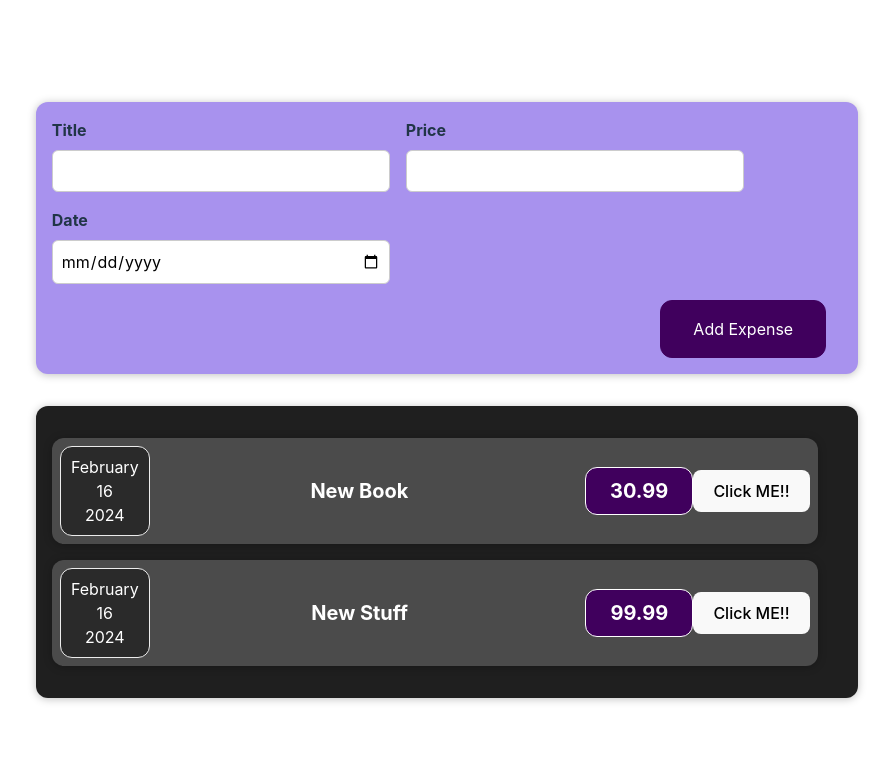
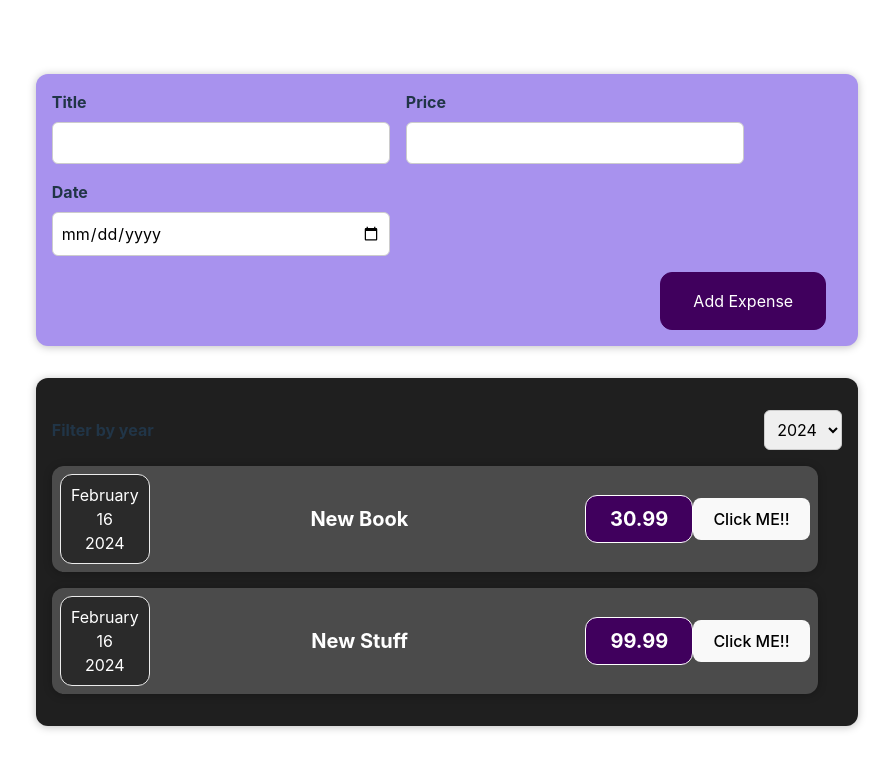
Before and after one commit to gbrds/expenses, a React (Vite) app: page / in a window 1280 px wide. Shown: the top 770 px of the page, without its empty margins (193-1086 px from the left). Built offline with nearby package versions, Linux system fonts and the light colour scheme.

Commit message:
expense filtering

```diff
--- a/src/App.jsx
+++ b/src/App.jsx
@@ -1,23 +1,26 @@
+import {useState} from 'react';
 import './App.css';
-import './assets/expenses/Expenses.css';
 import Expenses from './assets/expenses/Expenses';
 import NewExpense from './assets/newExpense/newExpense';
 
-const App = () => {
-  const expenses = [
-    { date: new Date(2024, 1, 16), title: 'New Book', price: 30.99 },
-    { date: new Date(2024, 1, 16), title: 'New Stuff', price: 99.99 }
+  const DYMMY_EXPENSES = [
+    { id: 'id1', date: new Date(2024, 1, 16), title: 'New Book', price: 30.99 },
+    { id: 'id2', date: new Date(2024, 1, 16), title: 'New Stuff', price: 99.99 }
   ];
 
-const addExpenseHandler = (expense) => {
-  console.log('in app.js')
-  console.log(expense)
-}
+const App = () => {
+  const [expense, setExpenses] = useState(DYMMY_EXPENSES)
+
+  const addExpenseHandler = (expense) => {
+    setExpenses((previousExpenses) => {
+      return [expense, ...previousExpenses]
+    })
+  }
 
   return (
     <div className="App">
-      <NewExpense onAddExpense={addExpenseHandler} />
-      <Expenses expenses={expenses} />
+    <NewExpense onAddExpense={addExpenseHandler} />
+      <Expenses expenses={expense} />
     </div>
   );
 };
--- a/src/assets/expenses/Expenses.jsx
+++ b/src/assets/expenses/Expenses.jsx
@@ -1,15 +1,52 @@
-import './Expenses.css'
-import ExpenseItem from './expenseItem'
-import Card from '../UI/card'
+import { useState } from 'react';
+import './Expenses.css';
+import ExpenseItem from './expenseItem';
+import Card from '../UI/card';
+import ExpensesFilter from './expensesFilter';
 
-const Expenses = (props) => {
+/*const Expenses = (props) => {
+    const filterChangeHandler = (filteredYear) => {
+        console.log('Year data in express.js')
+    }
 
     return (
         <Card className="expenses">
-            <ExpenseItem data={props.expenses[0]}/>
-            <ExpenseItem data={props.expenses[1]}/>
+            <ExpensesFilter onChangeFilter={filterChangeHandler}/>
+            {
+                props.expenses.map((expense) => {
+                    return <ExpenseItem expenseData={expense} key={expense.id} />
+                })
+            }
         </Card>
     )
 }
 
+export default Expenses*/
+
+
+const Expenses = (props) => {
+    const [filteredYear, setFilteredYear] = useState('2024');
+
+    const filterChangeHandler = (selectedYear) => {
+        setFilteredYear(selectedYear);
+    };
+
+    const filteredExpenses = props.expenses.filter((expense) => {
+        return expense.date.getFullYear().toString() === filteredYear;
+    });
+
+    return (
+        <Card className="expenses">
+            <ExpensesFilter onChangeFilter={filterChangeHandler} />
+            {filteredExpenses.length === 0 ? (
+                <p>No expenses found for {filteredYear}.</p>
+            ) : (
+                filteredExpenses.map((expense) => (
+                    <ExpenseItem expenseData={expense} key={expense.id} />
+                ))
+            )}
+        </Card>
+    );
+};
+
 export default Expenses
--- a/src/assets/expenses/expenseItem.jsx
+++ b/src/assets/expenses/expenseItem.jsx
@@ -4,20 +4,18 @@ import Card from '../UI/card'
 import {useState} from 'react'
 
 const ExpenseItem = (props) => {
-    const [title, setTitle] = useState(props.data.title)
+    const [title, setTitle] = useState(props.expenseData.title)
 
     const clickHandler = (props) => {
-        console.log('Clicked')
         setTitle(`Updated by click ${title}`)
-        console.log(title)
     }
 
     return (
         <Card className='expense-item'>
-            <ExpenseDate date={props.data.date}/>
+            <ExpenseDate date={props.expenseData.date}/>
             <div className='expense-item_description'>
-                <h2>{props.data.title}</h2>
-                <div className='expense-item_price'>{props.data.price}</div>
+                <h2>{props.expenseData.title}</h2>
+                <div className='expense-item_price'>{props.expenseData.price}</div>
             </div>
             <button onClick={clickHandler}>Click ME!!</button>
         </Card>
--- /dev/null
+++ b/src/assets/expenses/expensesFilter.css
@@ -0,0 +1,17 @@
+.expenses-filter {
+    display: flex;
+    justify-content: space-between;
+    align-items: center;
+    margin: 1rem 0;
+}
+
+.expenses-filter label {
+    font-weight: bold;
+}
+
+.expenses-filter select {
+    padding: 0.5rem;
+    font: inherit;
+    border-radius: 6px;
+    border: 1px solid #ccc;
+}
--- /dev/null
+++ b/src/assets/expenses/expensesFilter.jsx
@@ -0,0 +1,22 @@
+import React from 'react';
+import './expensesFilter.css';
+
+const ExpensesFilter = (props) => {
+    const dropdownChangeHandler = (event) => {
+        props.onChangeFilter(event.target.value);
+    };
+
+    return (
+        <div className="expenses-filter">
+            <label>Filter by year</label>
+            <select onChange={dropdownChangeHandler}>
+                <option value="2024">2024</option>
+                <option value="2023">2023</option>
+                <option value="2022">2022</option>
+                <option value="2021">2021</option>
+            </select>
+        </div>
+    );
+};
+
+export default ExpensesFilter;
```
